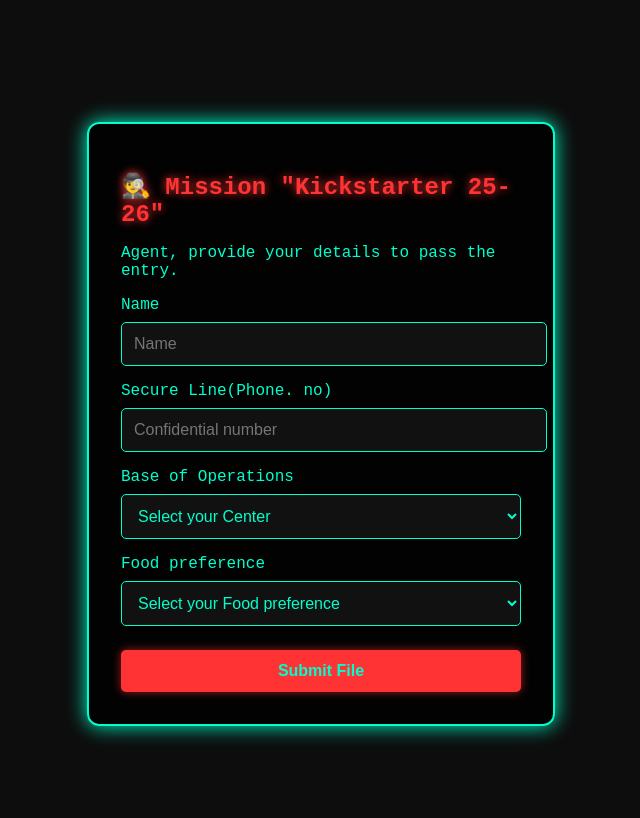
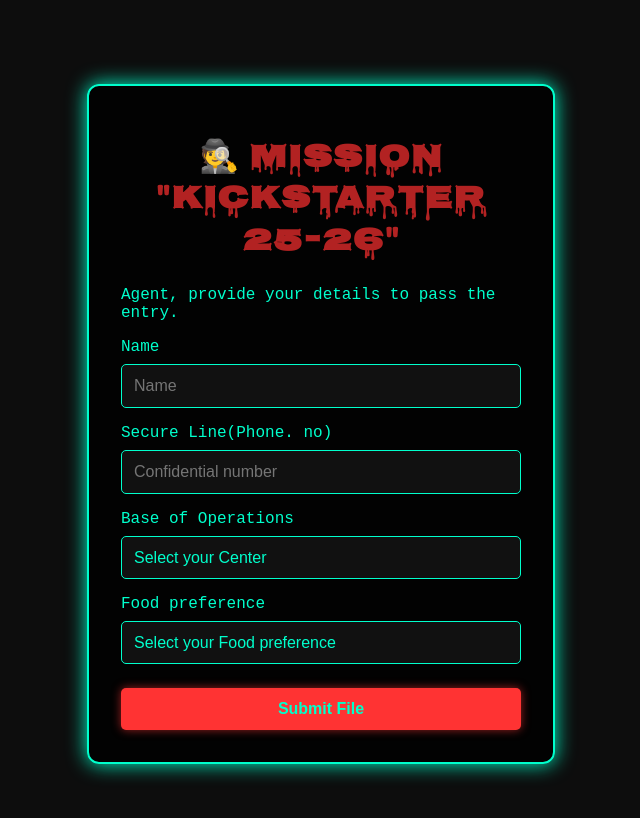
Before and after one commit to Harisaiteja404/kickstarter25-26, a plain HTML site: page index.html in a window 1280 px wide. Shown: the whole page, without its empty margins (319-959 px from the left). Drawn offline with Linux system fonts and the light colour scheme.

Commit message:
font of title chnaged and made the inputs of equal length

```diff
--- a/index.html
+++ b/index.html
@@ -5,6 +5,7 @@
   <meta charset="UTF-8">
   <meta name="viewport" content="width=device-width, initial-scale=1.0">
   <title>Agent Recruitment Form</title>
+  <link href="https://fonts.googleapis.com/css2?family=Nosifer&display=swap" rel="stylesheet">
   <link rel="stylesheet" href="style.css">
 </head>
 
--- a/style.css
+++ b/style.css
@@ -5,8 +5,10 @@ body {
   display: flex;
   justify-content: center;
   align-items: center;
-  min-height: 100vh; /* safer than 100vh */
-  padding: 1rem; /* breathing space on small screens */
+  min-height: 100vh;
+  /* safer than 100vh */
+  padding: 1rem;
+  /* breathing space on small screens */
 }
 
 /* 🔥 Form Container with entry animation */
@@ -22,16 +24,29 @@ body {
 }
 
 @keyframes fadeIn {
-  from { opacity: 0; transform: scale(0.9); }
-  to { opacity: 1; transform: scale(1); }
+  from {
+    opacity: 0;
+    transform: scale(0.9);
+  }
+
+  to {
+    opacity: 1;
+    transform: scale(1);
+  }
 }
 
 h1 {
-  font-size: clamp(1.2rem, 5vw, 1.5rem); /* scales between 1.2rem - 1.5rem */
-  margin-bottom: 1rem;
-  color: #ff3333;
-  text-shadow: 0 0 10px #ff3333;
+  font-family: 'Nosifer', cursive;
+  font-size: clamp(1.2rem, 3vw, 2rem);
+  /* smaller + responsive */
+  color: #b22222;
+  /* dark red fits detective theme */
+  text-align: center;
+  letter-spacing: 1px;
+  line-height: 1.3;
 }
+
+
 
 label {
   display: block;
@@ -39,9 +54,18 @@ label {
   font-size: clamp(0.85rem, 3vw, 1rem);
 }
 
-input, select, button {
+input,
+select,
+button {
+  appearance: none;
+  /* removes browser default styling */
+  -webkit-appearance: none;
+  -moz-appearance: none;
+  box-sizing: border-box;
+  /* makes width include padding+border */
   width: 100%;
-  padding: clamp(8px, 2vw, 12px); /* scales with screen */
+  padding: clamp(8px, 2vw, 12px);
+  /* scales with screen */
   margin-top: 0.5rem;
   border: 1px solid #00ffcc;
   border-radius: 5px;
@@ -52,7 +76,8 @@ input, select, button {
 }
 
 /* ✨ Glow on focus */
-input:focus, select:focus {
+input:focus,
+select:focus {
   outline: none;
   border-color: #ff3333;
   box-shadow: 0 0 10px #ff3333;
@@ -73,7 +98,7 @@ button {
 button:hover {
   background: #cc0000;
   box-shadow: 0 0 20px rgba(255, 51, 51, 0.9),
-              0 0 40px rgba(255, 51, 51, 0.7);
+    0 0 40px rgba(255, 51, 51, 0.7);
   transform: scale(1.05);
 }
 
@@ -82,12 +107,15 @@ button:hover {
   body {
     padding: 0.5rem;
   }
+
   .form-container {
     padding: 0.8rem;
   }
+
   h1 {
     font-size: 1rem;
   }
+
   label {
     font-size: 0.75rem;
   }
```
